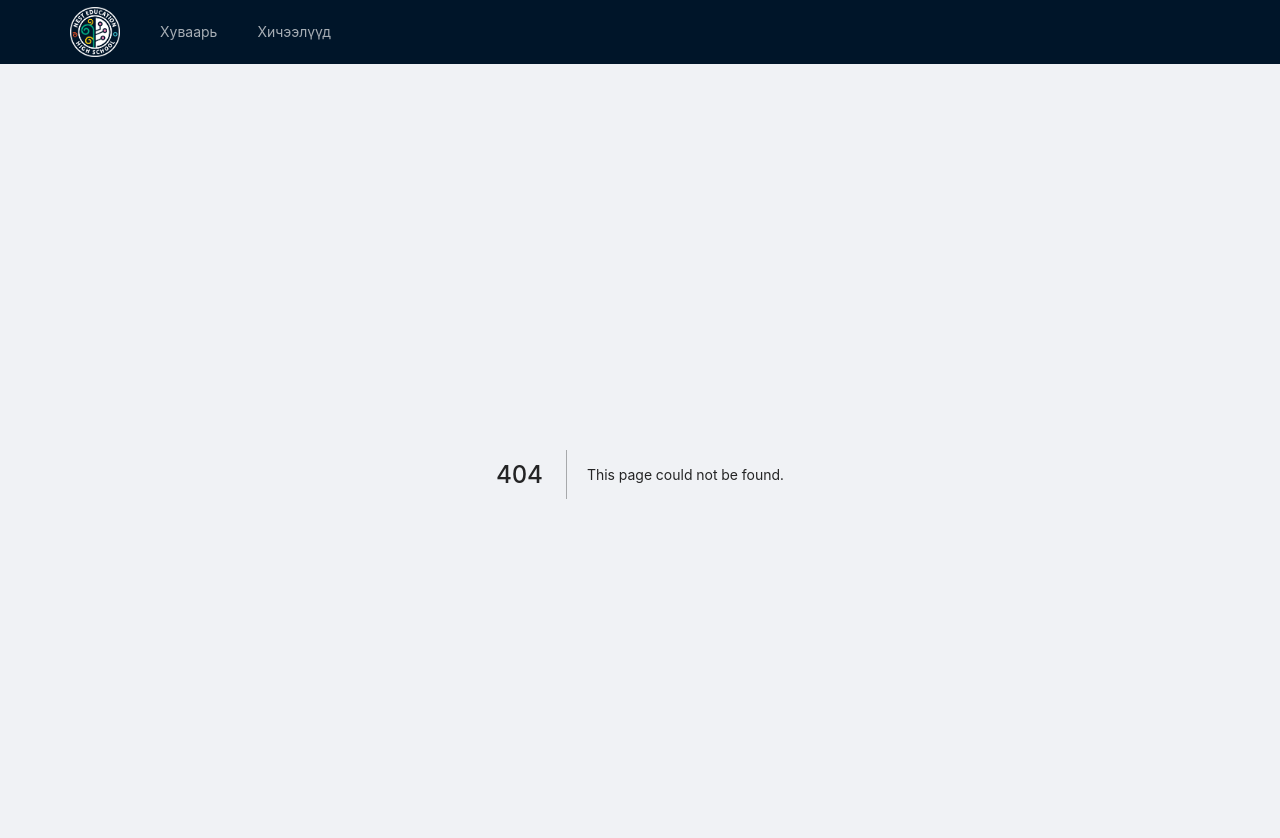
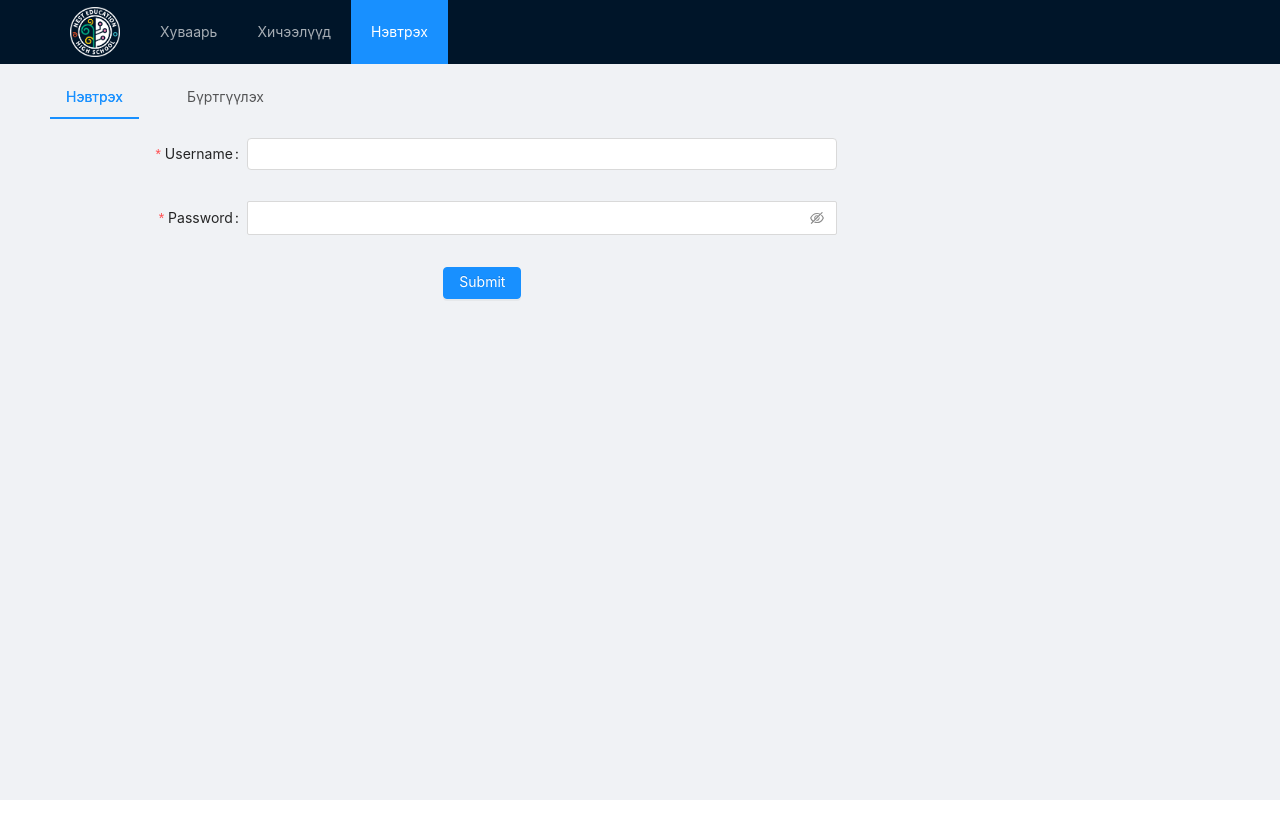
Before and after one commit to GChinbat/schedule-frontend, a Next.js app: page /login in a window 1280 px wide. Before the commit this address had no page. Shown: the top 838 px of the page. After the commit the page ends 800 px from the top, so only its background shows below. Built offline with nearby package versions, Linux system fonts and the light colour scheme.

Commit message:
feat(WIP): Login and register

```diff
--- /dev/null
+++ b/src/components/Login.tsx
@@ -0,0 +1,48 @@
+import React from 'react';
+import { Form, Input, Button } from 'antd';
+
+const layout = {
+  labelCol: { span: 4 },
+  wrapperCol: { span: 12 },
+};
+const tailLayout = {
+  wrapperCol: { offset: 8, span: 16 },
+};
+
+function Login() {
+  const onFinish = console.log;
+  const onFinishFailed = console.warn;
+
+  return (
+    <Form
+      {...layout}
+      name="basic"
+      onFinish={onFinish}
+      onFinishFailed={onFinishFailed}
+    >
+      <Form.Item
+        label="Username"
+        name="username"
+        rules={[{ required: true, message: 'Please input your username!' }]}
+      >
+        <Input />
+      </Form.Item>
+
+      <Form.Item
+        label="Password"
+        name="password"
+        rules={[{ required: true, message: 'Please input your password!' }]}
+      >
+        <Input.Password />
+      </Form.Item>
+
+      <Form.Item {...tailLayout}>
+        <Button type="primary" htmlType="submit">
+          Submit
+        </Button>
+      </Form.Item>
+    </Form>
+  );
+}
+
+export default Login;
--- a/src/components/Navigation.tsx
+++ b/src/components/Navigation.tsx
@@ -39,6 +39,12 @@ function Navigation() {
             <a>Хичээлүүд</a>
           </Link>
         </Menu.Item>
+
+        <Menu.Item key="/login">
+          <Link href="/login">
+            <a>Нэвтрэх</a>
+          </Link>
+        </Menu.Item>
       </Menu>
     </Header>
   );
--- /dev/null
+++ b/src/components/Register.tsx
@@ -0,0 +1,48 @@
+import React from 'react';
+import { Form, Input, Button } from 'antd';
+
+const layout = {
+  labelCol: { span: 4 },
+  wrapperCol: { span: 12 },
+};
+const tailLayout = {
+  wrapperCol: { offset: 8, span: 16 },
+};
+
+function Login() {
+  const onFinish = console.log;
+  const onFinishFailed = console.warn;
+
+  return (
+    <Form
+      {...layout}
+      name="basic"
+      onFinish={onFinish}
+      onFinishFailed={onFinishFailed}
+    >
+      <Form.Item
+        label="Username"
+        name="username"
+        rules={[{ required: true, message: 'Please input your username!' }]}
+      >
+        <Input />
+      </Form.Item>
+
+      <Form.Item
+        label="Password"
+        name="password"
+        rules={[{ required: true, message: 'Please input your password!' }]}
+      >
+        <Input.Password />
+      </Form.Item>
+
+      <Form.Item {...tailLayout}>
+        <Button type="primary" htmlType="submit">
+          Submit
+        </Button>
+      </Form.Item>
+    </Form>
+  );
+}
+
+export default Login;
--- /dev/null
+++ b/src/pages/login.tsx
@@ -0,0 +1,22 @@
+import React from 'react';
+import { Tabs } from 'antd';
+
+import Login from '@/components/Login';
+import Register from '@/components/Register';
+
+const { TabPane } = Tabs;
+
+function LoginPage() {
+  return (
+    <Tabs defaultActiveKey="login" tabPosition="top">
+      <TabPane key="login" tab="Нэвтрэх">
+        <Login />
+      </TabPane>
+      <TabPane key="register" tab="Бүртгүүлэх">
+        <Register />
+      </TabPane>
+    </Tabs>
+  );
+}
+
+export default LoginPage;
```
